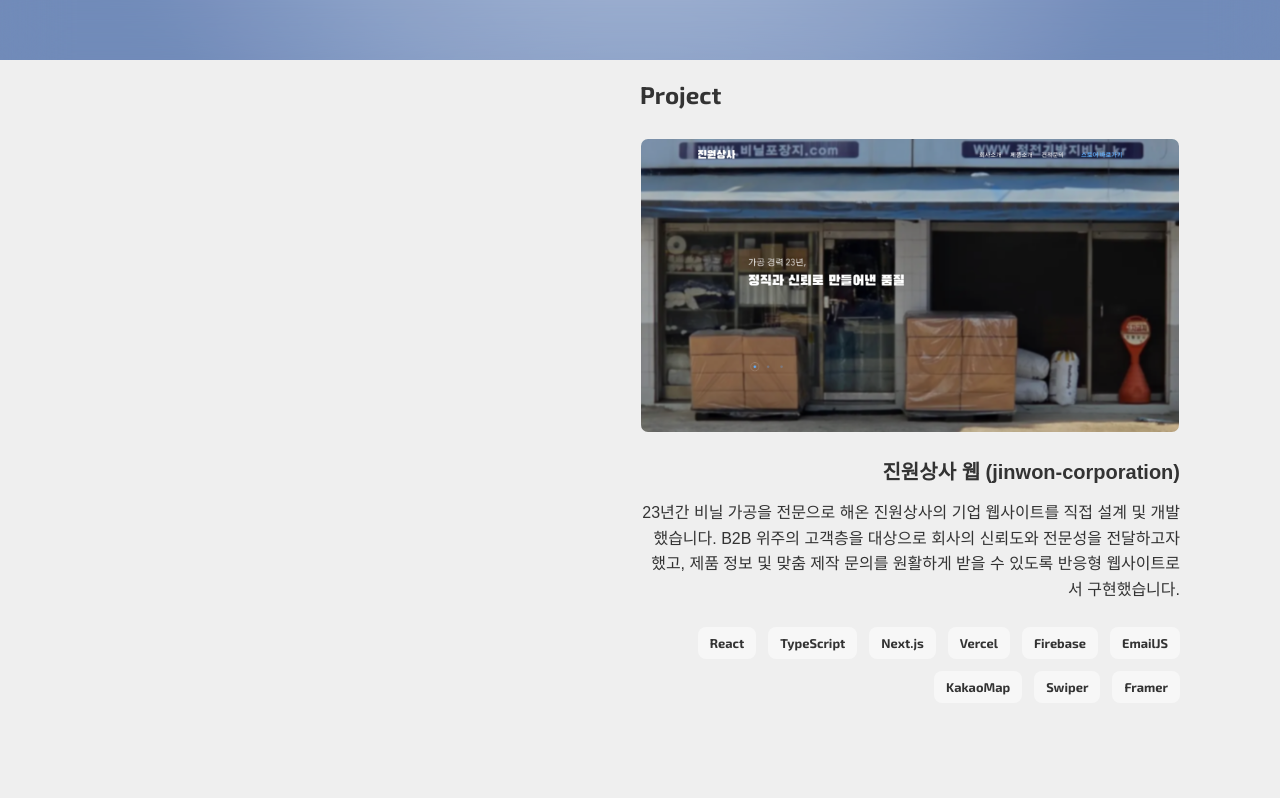
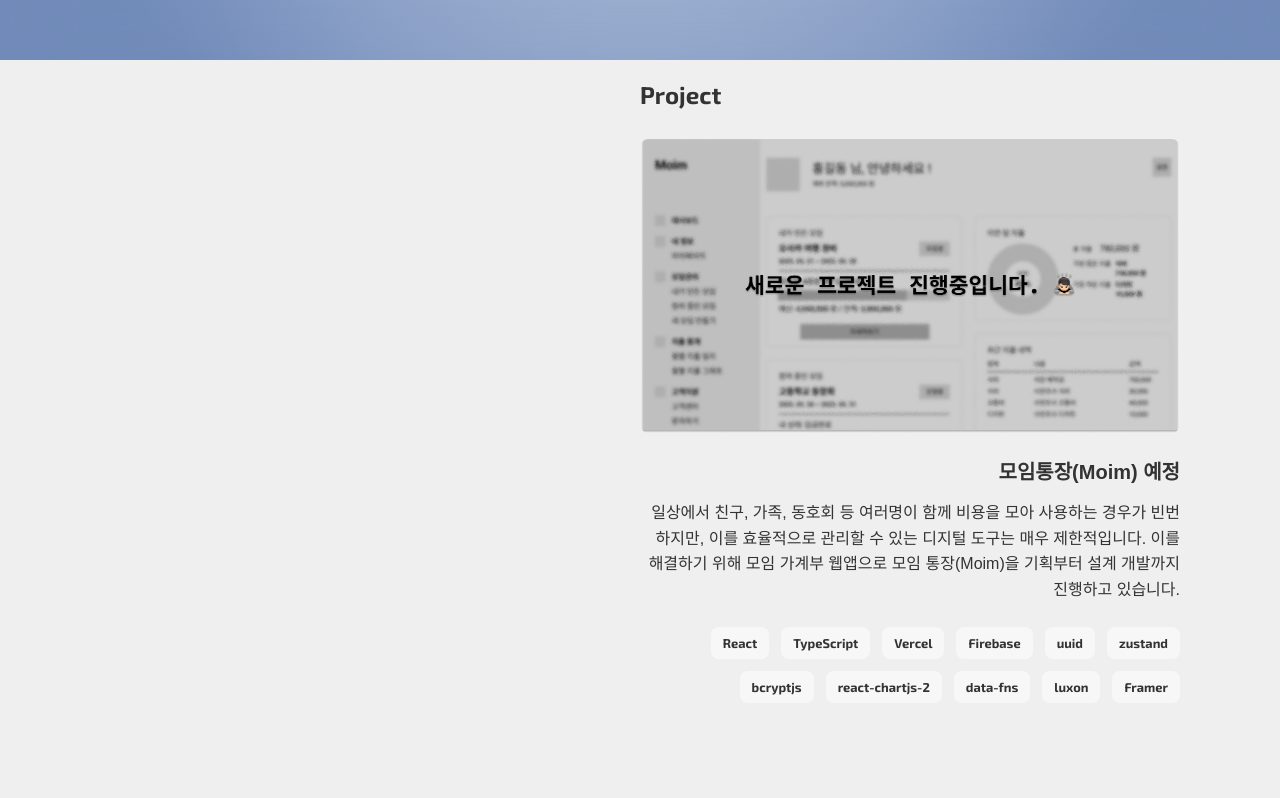
Before and after one commit to JinwonShen/2025_portfolio, a Next.js app: page / in a window 1280 px wide. Shown: the part 740-1538 px from the top of the page. Built offline with nearby package versions, Linux system fonts and the light colour scheme; no server answers; the database is empty; a web font is replaced by a local one.

Commit message:
new project 진행중 썸네일

```diff
--- a/src/data/project.ts
+++ b/src/data/project.ts
@@ -1,6 +1,29 @@
 export const projects = [
 	{
 		id: "project1",
+		title: "모임통장(Moim) 예정",
+		image: "/images/project/project-newProject.png",
+		alt: "Moim(모임통장)",
+		visit: "/",
+		github: "/",
+		description:
+			"일상에서 친구, 가족, 동호회 등 여러명이 함께 비용을 모아 사용하는 경우가 빈번하지만, 이를 효율적으로 관리할 수 있는 디지털 도구는 매우 제한적입니다. 이를 해결하기 위해 모임 가계부 웹앱으로 모임 통장(Moim)을 기획부터 설계 개발까지 진행하고 있습니다.",
+		skills: [
+			"React",
+			"TypeScript",
+			"Vercel",
+			"Firebase",
+			"uuid",
+			"zustand",
+			"bcryptjs",
+			"react-chartjs-2",
+			"data-fns",
+			"luxon",
+			"Framer",
+		],
+	},
+	{
+		id: "project2",
 		title: "진원상사 웹 (jinwon-corporation)",
 		image: "/images/project/project-jinwoncorporation.png",
 		alt: "진원상사 반응형 웹",
@@ -21,7 +44,7 @@ export const projects = [
 		],
 	},
 	{
-		id: "project2",
+		id: "project3",
 		title: "알고리즘 앱 (AlgoNote)",
 		image: "/images/project/project-algonote.png",
 		alt: "알고리즘 웹앱",
@@ -39,7 +62,7 @@ export const projects = [
 		],
 	},
 	{
-		id: "project3",
+		id: "project4",
 		title: "포트폴리오",
 		image: "/images/project/project-portfolio.png",
 		alt: "진원 포트폴리오",
```
Also changed, not shown: public/images/project/project-newProject.png (added).
